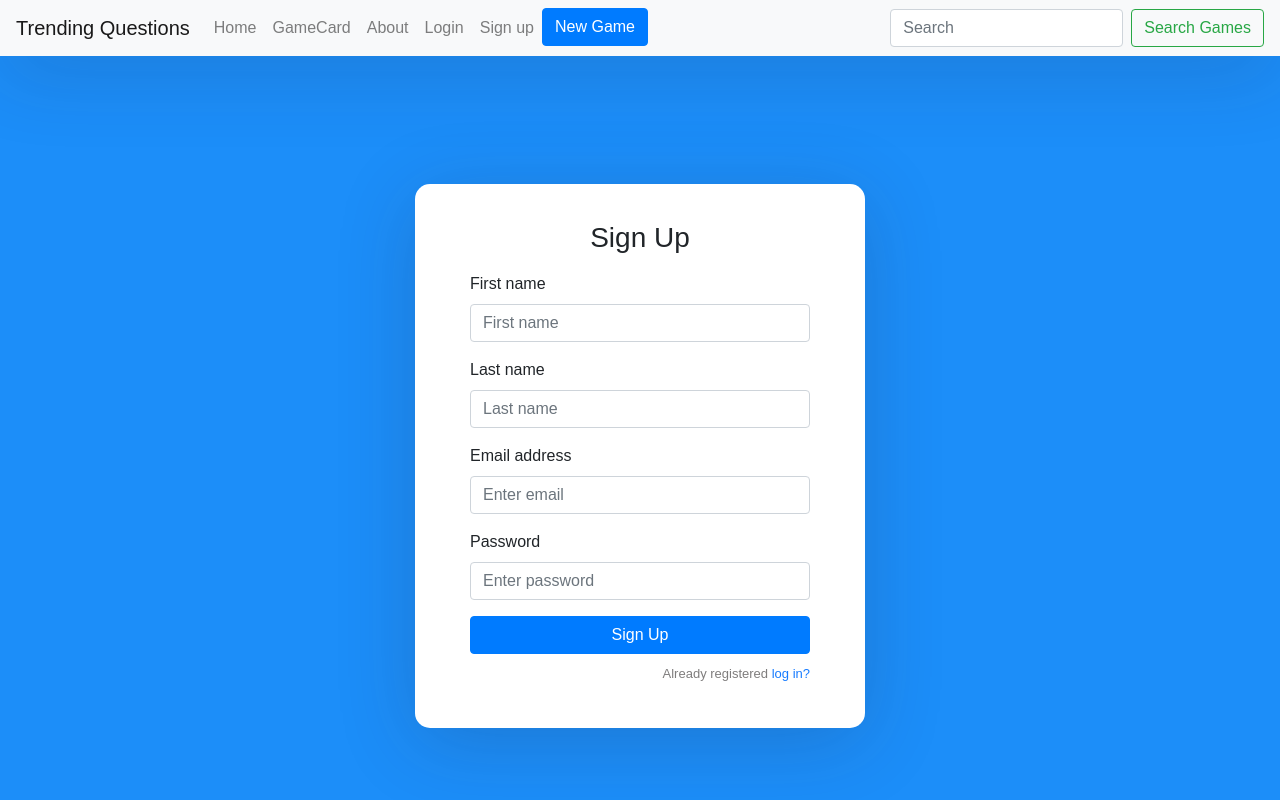
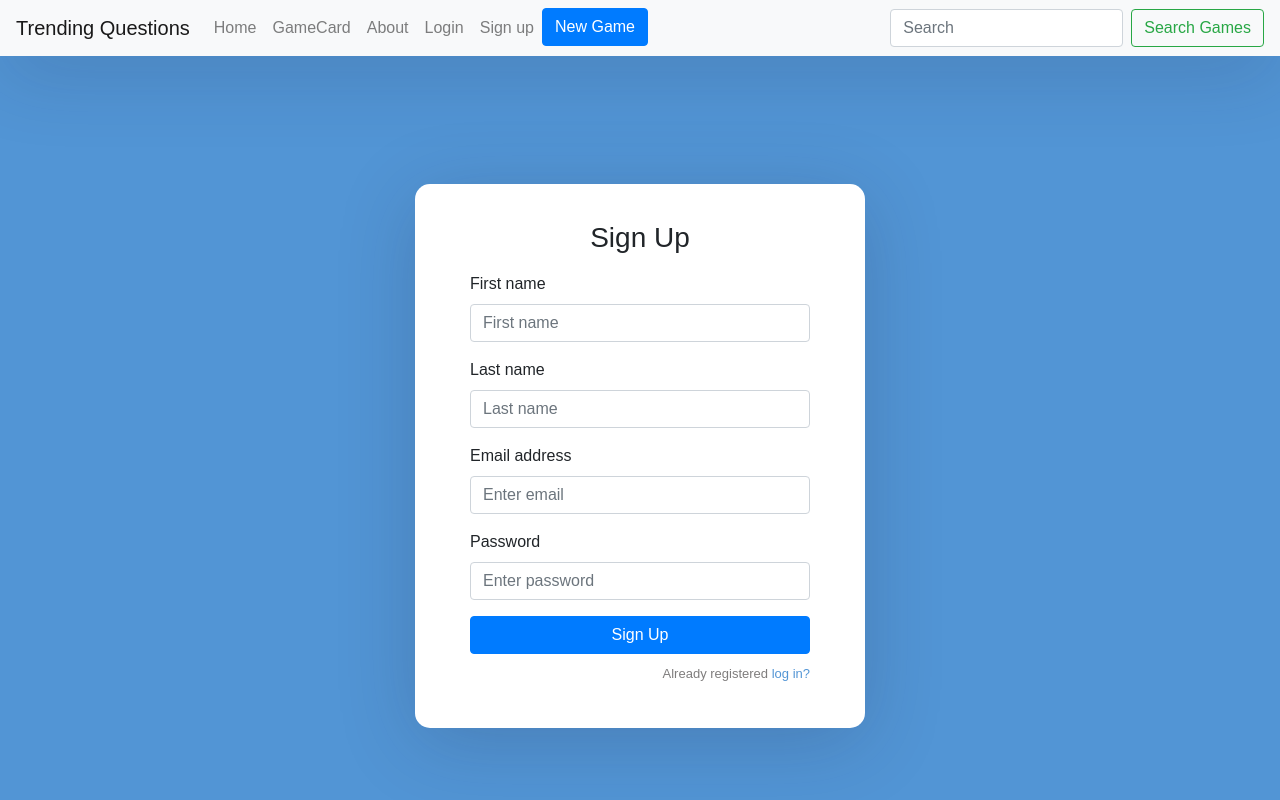
Before and after one commit to yakomoga/TrendingQs, a React (Create React App) app in the folder client/: page /sign-up in a window 1280 px wide. Shown: the top 800 px of the page. Built offline with nearby package versions, Linux system fonts and the light colour scheme; no server answers.

Commit message:
improving gameCard layout

```diff
--- a/client/src/components/GameCard.jsx
+++ b/client/src/components/GameCard.jsx
@@ -17,13 +17,16 @@ class GameCard extends Component {
 
   render() {
     return (
-        <Card style={{ "margin": "-40px -55px -45px -55px"}} >
+      <Card
+        style={{ margin: "-40px -55px -45px -55px", "border-radius": "15px" }}
+      >
         <Card.Img
+          style={{ "border-radius": "15px" }}
           variant="top"
           src="https://cdn-a.william-reed.com/var/wrbm_gb_food_pharma/storage/images/publications/food-beverage-nutrition/foodnavigator.com/news/market-trends/jellyfish-a-new-sustainable-nutritious-and-oyster-like-food-for-the-western-world/9974704-1-eng-GB/Jellyfish-A-new-sustainable-nutritious-and-oyster-like-food-for-the-Western-world_wrbm_large.jpg"
           alt="jellyfish"
         />
-          <Card.Body >
+        <Card.Body>
           <Card.Title>Question #{this.props.q_num}</Card.Title>
           <Card.Text style={{ minHeight: "4rem", verticalAlign: "middle" }}>
             {this.props.question.text}
@@ -54,7 +57,7 @@ class GameCard extends Component {
             type="button"
             value="Previous question"
             onClick={this.props.handlePrev}
-              disabled={this.props.q_num===1}
+            disabled={this.props.q_num === 1}
           />
           <Button
             className="mr-2"
@@ -62,7 +65,7 @@ class GameCard extends Component {
             type="button"
             value="Next question"
             onClick={this.props.handleNext}
-              disabled={this.props.q_num===this.props.last_question}
+            disabled={this.props.q_num === this.props.last_question}
           />
         </Card.Body>
         <li className="list-group-item">
--- a/client/src/index.css
+++ b/client/src/index.css
@@ -15,7 +15,7 @@ code {
 }
 
 body {
-    background: #1C8EF9 !important;
+    background: rgb(82, 149, 213) !important;
     min-height: 100vh;
     display: flex;
     font-weight: 400;
@@ -66,7 +66,7 @@ html,
 }
 
 .auth-wrapper .form-control:focus {
-    border-color: #167bff;
+    border-color: rgb(82, 149, 213);
     box-shadow: none;
 }
 
@@ -91,5 +91,5 @@ html,
 }
 
 .forgot-password a {
-    color: #167bff;
+    color: rgb(82, 149, 213);
 }
```
Lines whose indentation alone changed are shown as unchanged.
